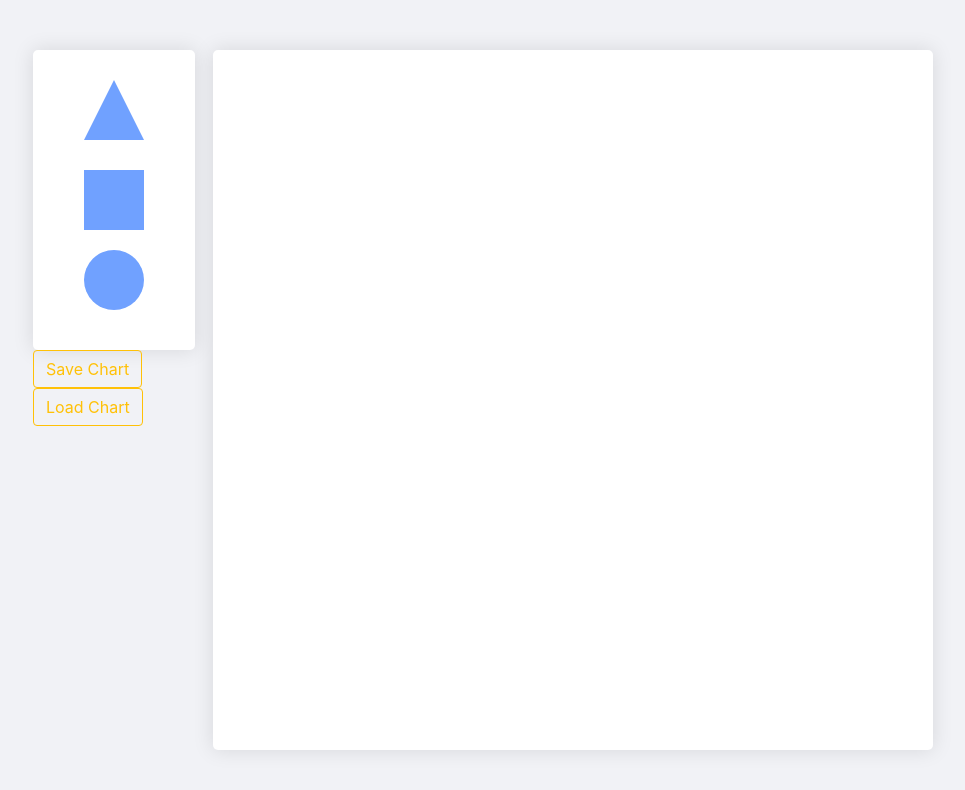
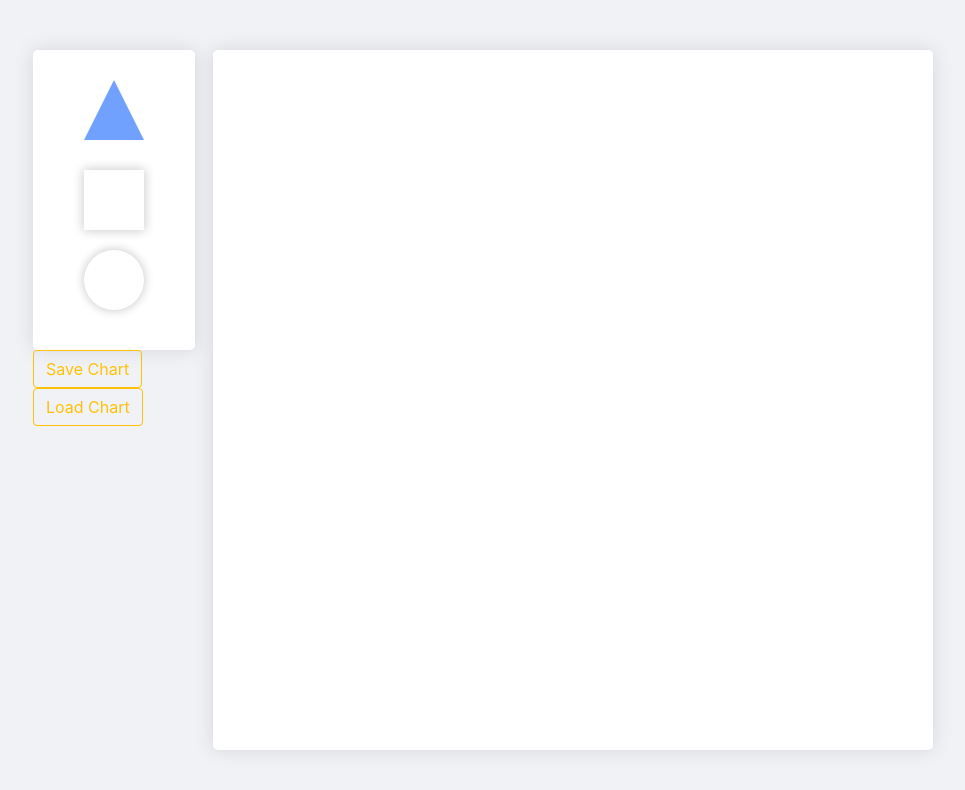
Before and after one commit to imthiazSD/react-flow, a React (Create React App) app: page / in a window 1280 px wide. Shown: the top 790 px of the page, without its empty margins (157-1122 px from the left). Built offline with nearby package versions, Linux system fonts and the light colour scheme.

Commit message:
Add shadow to shape elements

```diff
--- a/src/styles/App.css
+++ b/src/styles/App.css
@@ -65,6 +65,7 @@ body{
   border-left: calc(var(--shape-height)/2) solid transparent;
 	border-right: calc(var(--shape-height)/2) solid transparent;
   border-bottom: var(--shape-height) solid #70a1ff;
+  transition: transform .2s;
 
   margin: 0 auto;
   position: relative;
@@ -76,7 +77,8 @@ body{
 #toolbox_square {
   height: var(--shape-height);
   width: var(--shape-height);
-  background-color: #70a1ff;
+background-color: #ffffff;
+  box-shadow: 0px 0px 10px 1px rgba(0, 0, 0, 0.2);  transition: transform .2s;
 
   margin: 0 auto;
   position: relative;
@@ -86,11 +88,27 @@ body{
 #toolbox_circle {
   height: var(--shape-height);
   width: var(--shape-height);
-  background-color: #70a1ff;
+  background-color: #ffffff;
+  box-shadow: 0px 0px 10px 1px rgba(0, 0, 0, 0.2);
+
+  transition: transform .2s;
+
   border-radius: 50%;
   margin: 0 auto;
   position: relative;
   top:80px
+}
+
+#toolbox_circle:hover{
+  transform: scale(1.1);
+}
+
+#toolbox_square:hover{
+  transform: scale(1.1);
+}
+
+#toolbox_triangle:hover{
+  transform: scale(1.1);
 }
 
 /* Canvas shape components */
@@ -102,14 +120,29 @@ body{
   border-radius: 50%;
 
   margin: 0 auto;
+  box-shadow: 0px 0px 20px 1px rgba(0, 0, 0, 0.1);
 }
 
 .shape_square {
   height: var(--shape-height);
   width: var(--shape-height);
-  background-color: #70a1ff;
+  background-color: #ffffff;
+  transition: transform .2s;
+  margin: 0 auto;
+  box-shadow: 0px 0px 10px 1px rgba(0, 0, 0, 0.2);
+}
 
-  margin: 0 auto;
+.shape_square:hover{
+  transform: scale(1.1);
+}
+
+.shape_circle:hover{
+  transform: scale(1.1);
+
+}
+
+.shape_triangle:hover{
+  transform: scale(1.1);
 
 }
 
@@ -131,7 +164,7 @@ body{
   border-bottom: var(--shape-height) solid #70a1ff;
 
   margin: 0 auto;
-
+  box-shadow: 0px 0px 20px 1px rgba(0, 0, 0, 0.1);
 }
 
 .con_anchor_top{
```
